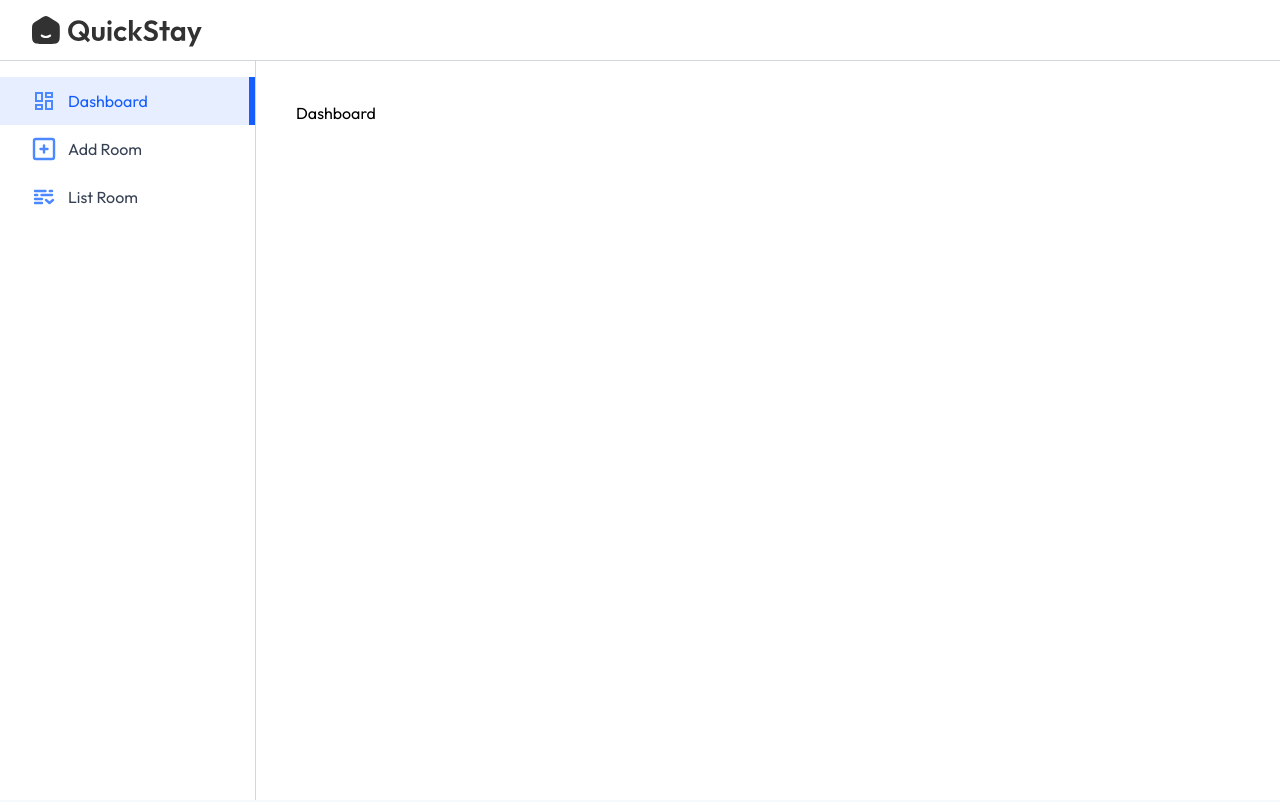
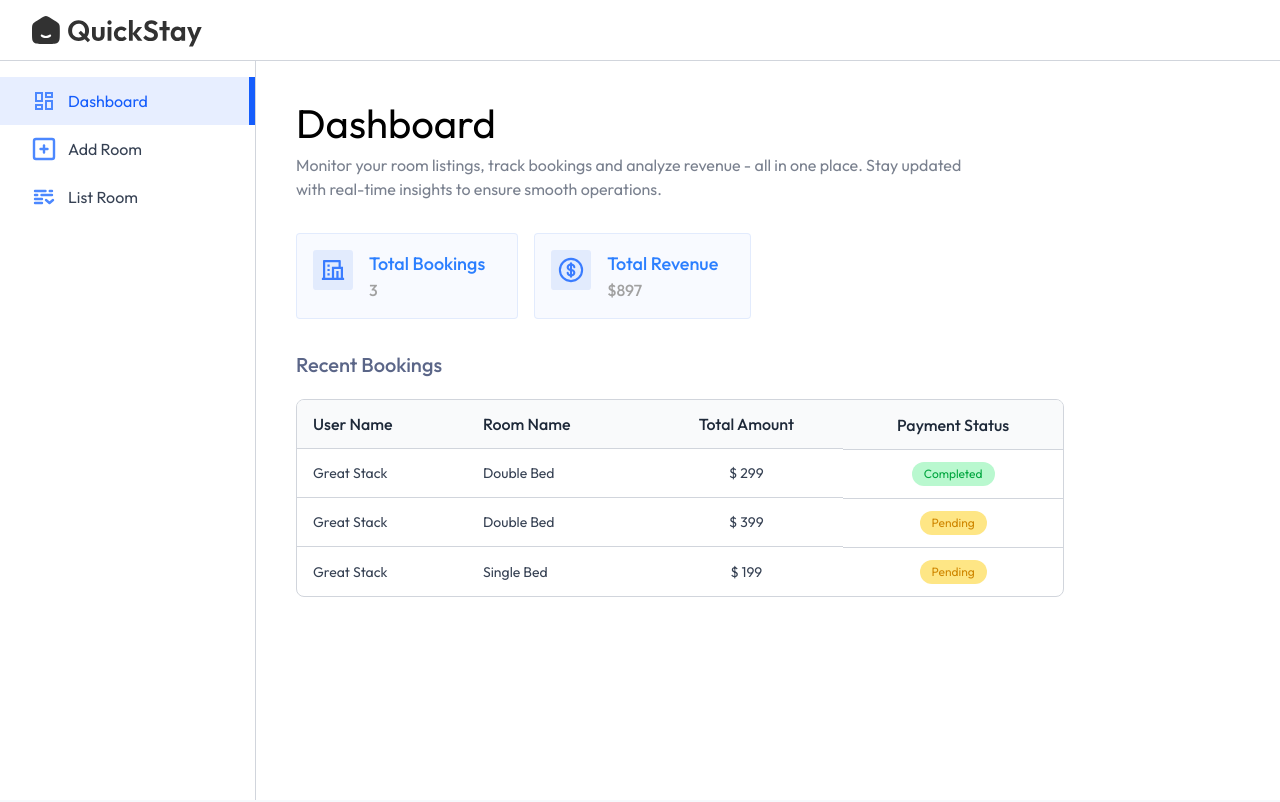
Before and after one commit to A4nu4/QuickStay, a React (Vite) app: page /owner in a window 1280 px wide. Shown: the top 802 px of the page. Built offline with nearby package versions, Linux system fonts and the light colour scheme; a web font is replaced by a local one.

Commit message:
Added Dashboard for Owner layout

```diff
--- a/src/pages/hotelOwner/Dashboard.jsx
+++ b/src/pages/hotelOwner/Dashboard.jsx
@@ -1,8 +1,99 @@
 import React from "react";
 import Title from "../../components/Title";
+import { assets, dashboardDummyData } from "../../assets/assets";
 
 const Dashboard = () => {
-  return <div>Dashboard</div>;
+  const [dashboardData, setDashboardData] = React.useState(dashboardDummyData);
+  return (
+    <div>
+      <Title
+        align="left"
+        font="outfit"
+        title="Dashboard"
+        subTitle="Monitor your room listings, track bookings and analyze revenue - all in one place. Stay updated with real-time insights to ensure smooth operations."
+      />
+      <div className="flex gap-4 my-8">
+        {/* Total Bookings */}
+        <div className="bg-primary/3 border border-primary/10 rounded flex p-4 pr-8">
+          <img
+            src={assets.totalBookingIcon}
+            alt=""
+            className="max-sm:hidden h-10"
+          />
+          <div className="flex flex-col sm:ml-4 font-medium">
+            <p className="text-blue-500 text-lg">Total Bookings</p>
+            <p className="text-neutral-400 text-base">
+              {dashboardData.totalBookings}
+            </p>
+          </div>
+        </div>
+        {/* Total Revenue */}
+        <div className="bg-primary/3 border border-primary/10 rounded flex p-4 pr-8">
+          <img
+            src={assets.totalRevenueIcon}
+            alt=""
+            className="max-sm:hidden h-10"
+          />
+          <div className="flex flex-col sm:ml-4 font-medium">
+            <p className="text-blue-500 text-lg">Total Revenue</p>
+            <p className="text-neutral-400 text-base">
+              ${dashboardData.totalRevenue}
+            </p>
+          </div>
+        </div>
+      </div>
+
+      {/* Recent Bookings */}
+      <h2 className="text-xl text-blue-950/70 font-medium mb-5">
+        Recent Bookings
+      </h2>
+
+      <div className="w-full max-w-3xl text-left border border-gray-300 rounded-lg max-h-80 overflow-y-scroll">
+        <table className="w-full">
+          <thead className="bg-gray-50">
+            <tr>
+              <th className="py-3 px-4 text-gray-800 font-medium">User Name</th>
+              <th className="py-3 px-4 text-gray-800 font-medium max-sm:hidden">
+                Room Name
+              </th>
+              <th className="py-3 px-4 text-gray-800 font-medium text-center">
+                Total Amount
+              </th>
+              <th className="py-3 px-4 text-gray-800 font-medium text-center">
+                Payment Status
+              </th>
+            </tr>
+          </thead>
+
+          <tbody className="text-sm">
+            {dashboardData.bookings.map((item, index) => (
+              <tr key={index}>
+                <td className="py-3 px-4 text-gray-700 border-t border-gray-300">
+                  {item.user.username}
+                </td>
+
+                <td className="py-3 px-4 text-gray-700 border-t border-gray-300 max-sm:hidden">
+                  {item.room.roomType}
+                </td>
+
+                <td className="py-3 px-4 text-gray-700 border-t border-gray-300 text-center">
+                  $ {item.totalPrice}
+                </td>
+
+                <td className="py-3 px-4 border-t border-gray-300 flex">
+                  <button
+                    className={`py-1 px-3 text-xs rounded-full mx-auto ${item.isPaid ? "bg-green-200 text-green-600" : "bg-amber-200 text-yellow-600"}`}
+                  >
+                    {item.isPaid ? "Completed" : "Pending"}
+                  </button>
+                </td>
+              </tr>
+            ))}
+          </tbody>
+        </table>
+      </div>
+    </div>
+  );
 };
 
 export default Dashboard;
```
